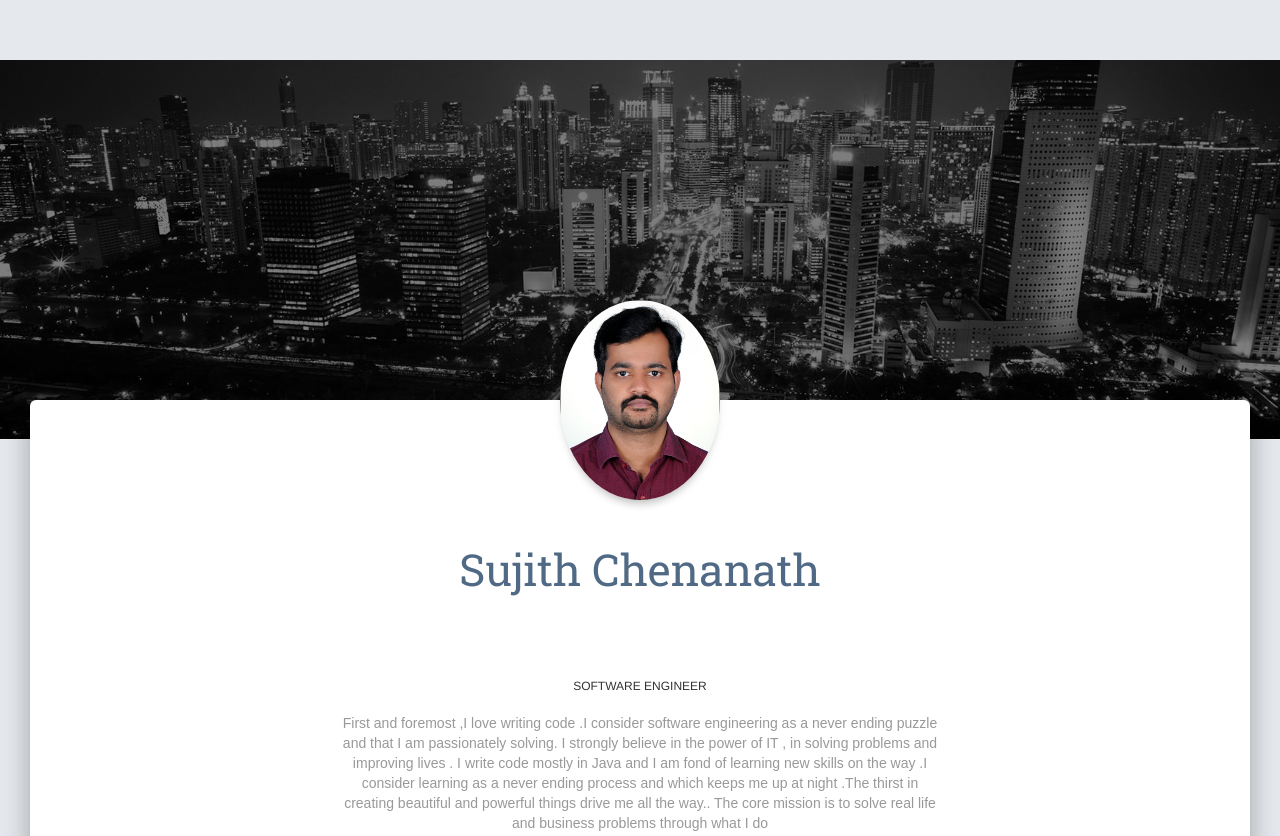
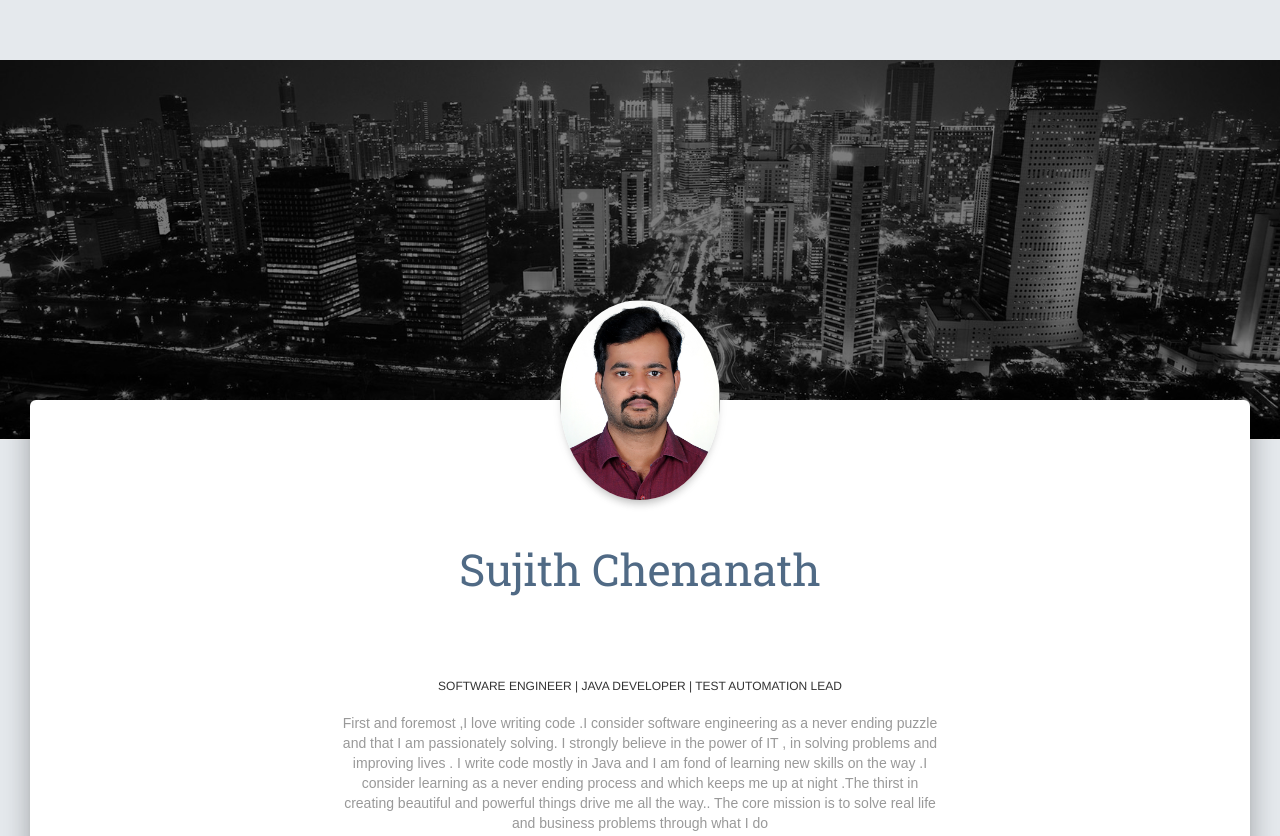
Before and after one commit to sujithchenanath909/WebProfile, a plain HTML site: page index.html in a window 1280 px wide. Shown: the top 836 px of the page. Drawn offline with Linux system fonts and the light colour scheme.

Commit message:
Update index.html

```diff
--- a/index.html
+++ b/index.html
@@ -99,7 +99,7 @@ Coded Using template from creative tim -->
               </div>
               <div class="name">
                 <h3 class="title">Sujith Chenanath</h3>
-                <h6>Software Engineer</h6>
+                <h6>Software Engineer | Java Developer | Test Automation Lead</h6>
 
               </div>
             </div>
```
